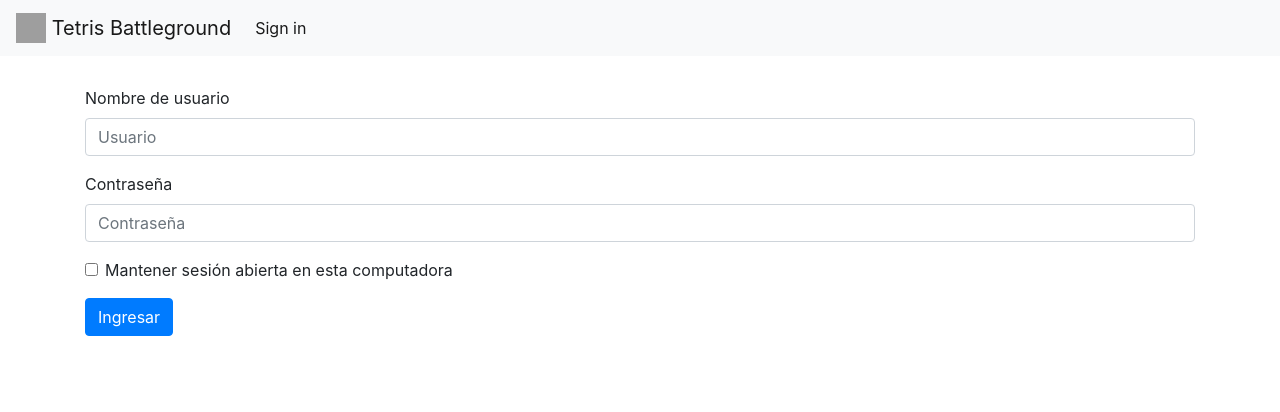
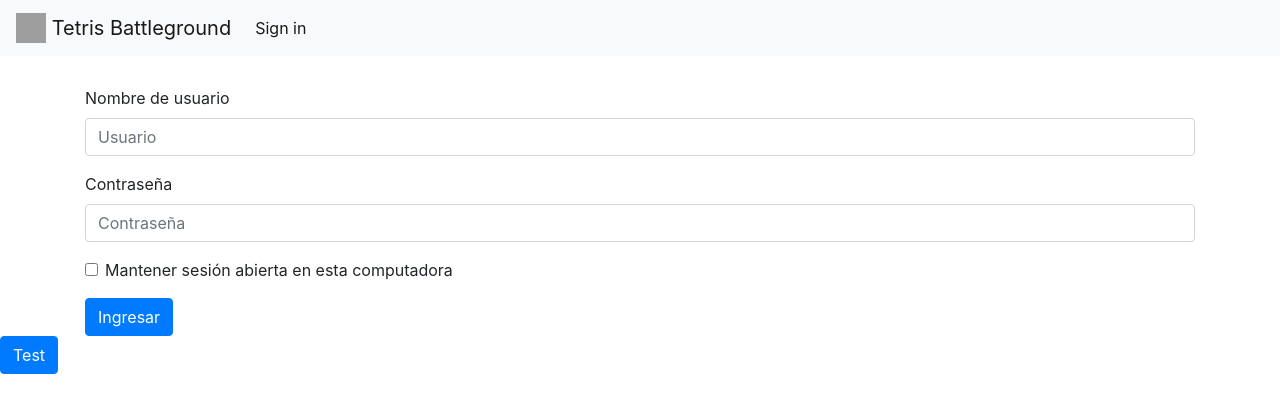
Before and after one commit to MarcoChavez1940/Tetris-Battleground, an Angular app: page /login in a window 1280 px wide. Shown: the top 412 px of the page. Built offline with nearby package versions, Linux system fonts and the light colour scheme; grey boxes are pictures that could not be loaded.

Commit message:
WIP: user Web services

```diff
--- a/src/app/login/login.component.html
+++ b/src/app/login/login.component.html
@@ -34,3 +34,5 @@
         <button type="submit" class="btn btn-primary" (click)="goToLobby()">Ingresar</button>
     </form>
 </div>
+
+<button class="btn btn-primary" (click)="doSignUp('test', 'test')">Test</button>
--- a/src/app/login/login.component.ts
+++ b/src/app/login/login.component.ts
@@ -1,6 +1,11 @@
 import { Component, OnInit } from '@angular/core';
 
 import { Router } from '@angular/router';
+
+import { UserService, User } from '../services/user.service';
+
+import { Observable } from 'rxjs/Observable';
+
 
 @Component({
   selector: 'app-login',
@@ -9,7 +14,30 @@ import { Router } from '@angular/router';
 })
 export class LoginComponent {
 
-  constructor(private _Router: Router) { }
+  constructor(private _Router: Router, private userService: UserService) { }
+
+  doSignUp(username: string, password: string){
+    console.log(username);
+    console.log(password);
+
+    var User = {
+      username: username,
+      password: password
+    }
+
+    let response = this.userService.doSignUp(username, password);
+
+    response.subscribe(
+      succeful =>{
+        console.log("done")
+      },
+      err =>{
+        console.log("Algo salio mal")
+      }
+    )
+  }
+
+
 
   goToLobby(){
     this._Router.navigateByUrl('/lobby');
--- /dev/null
+++ b/src/app/services/user.service.ts
@@ -0,0 +1,33 @@
+import { Injectable } from '@angular/core';
+
+import { HttpClient, HttpHeaders } from '@angular/common/http';
+import { Observable } from 'rxjs/Observable';
+
+@Injectable()
+export class UserService {
+
+  constructor(private http: HttpClient) { }
+
+  doSignUp(username: string, password: string){
+
+    var User = {
+      username: username,
+      password: password
+    }
+
+    let Headers = new HttpHeaders().set('Access-Control-Allow-Origin:', '*');
+    Headers.set('Access-Control-Allow-Methods:', 'GET, POST, PATCH, PUT, DELETE, OPTIONS');
+    Headers.set('Access-Control-Allow-Headers:', 'Origin, Content-Type, X-Auth-Token');
+
+    return this.http.post('http://localhost/TetrisWebService/public/user/signup', {
+      User,
+      Headers
+    });
+  }
+
+}
+
+export interface User{
+  username: string;
+  password: string;
+}
--- a/src/app/services/user.ts
+++ /dev/null
@@ -1,19 +0,0 @@
-import { Injectable } from '@angular/core';
-
-@Injectable()
-export class UserService{
-
-    constructor(){
-
-    }
-
-    login(){
-
-    }
-
-}
-
-export interface User{
-    username: string;
-    password: string;
-}
```
Also changed, not shown: src/app/app.module.ts (+5 -2 lines).
